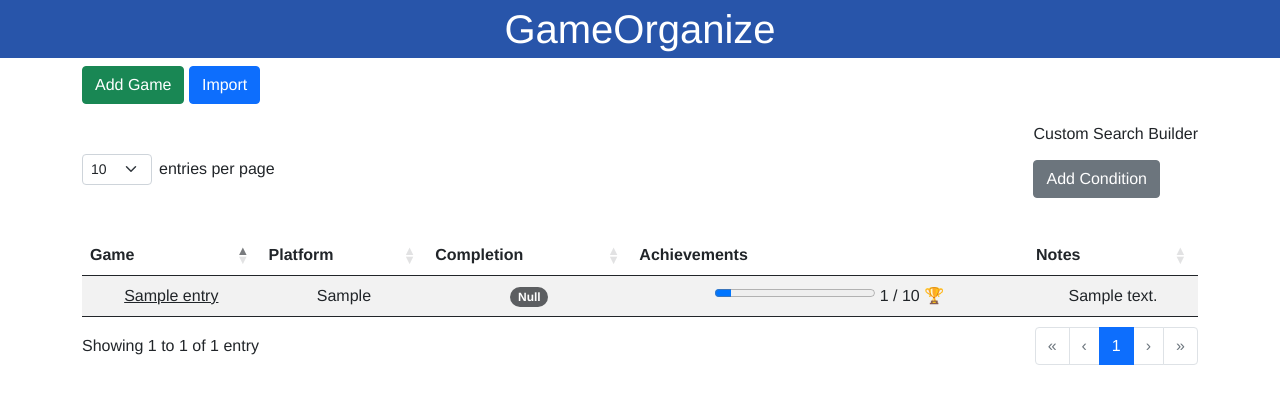
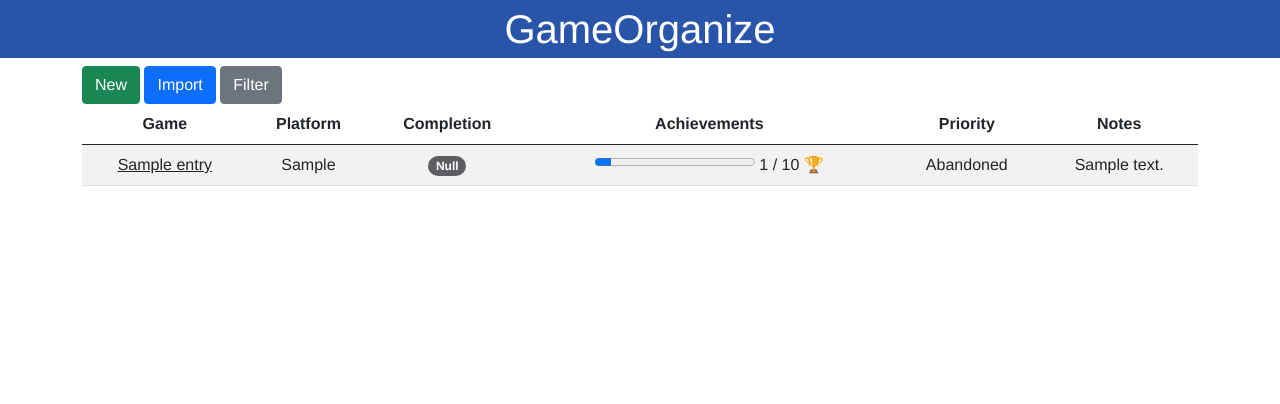
Before and after one commit to willdobbies/gameorganize, a Flask app: page / in a window 1280 px wide. Shown: the top 404 px of the page. Run offline with Flask 3, Linux system fonts and the light colour scheme; tables that the repository leaves empty hold one stand-in row (values such as "Sample post"); some libraries are stand-ins or nearby versions.

Commit message:
Add collapsable filter component

```diff
--- a/src/gameorganize/app.py
+++ b/src/gameorganize/app.py
@@ -1,6 +1,6 @@
 from flask import Flask, render_template, request, url_for, redirect, flash
 from model.game import db
-from model.game import GameEntry, Completion
+from model.game import GameEntry, Completion, Priority
 from importers.retroachievements import ImporterRetroAchievements as ImporterRA
 from importers.steam import ImporterSteam
 
@@ -155,4 +155,6 @@ def all_games():
   return render_template(
     'list.html',
     all_games=all_games,
+    Completion=Completion,
+    Priority=Priority
   )
--- a/src/gameorganize/templates/base.html
+++ b/src/gameorganize/templates/base.html
@@ -22,6 +22,8 @@
       {% block content %}{% endblock %}
     </div>
     <script type="text/javascript" charset="utf8" src="https://code.jquery.com/jquery-3.6.0.min.js"></script>
+  <script src="https://cdn.jsdelivr.net/npm/popper.js@1.12.9/dist/umd/popper.min.js" integrity="sha384-ApNbgh9B+Y1QKtv3Rn7W3mgPxhU9K/ScQsAP7hUibX39j7fakFPskvXusvfa0b4Q" crossorigin="anonymous"></script>
+  <script src="https://cdn.jsdelivr.net/npm/bootstrap@4.0.0/dist/js/bootstrap.min.js" integrity="sha384-JZR6Spejh4U02d8jOt6vLEHfe/JQGiRRSQQxSfFWpi1MquVdAyjUar5+76PVCmYl" crossorigin="anonymous"></script>
     <script src="/static/datatables.min.js"></script>
     {% block scripts %}{% endblock %}
   </body>
--- /dev/null
+++ b/src/gameorganize/templates/filter.html
@@ -0,0 +1,27 @@
+<button data-toggle="collapse" data-target="#filter" class="btn btn-secondary">Filter</button>
+<div id="filter" class="collapse">
+    <form action="" method="post">
+        <div class="form-group">
+            <label for="name">Completion</label>
+            {% for type in Completion %}
+                <div class="form-check form-check-inline">
+                    <input class="form-check-input" type="checkbox" id="platforms" value="completion">
+                    <label class="form-check-label badge badge-{{ type.name.lower() }}" for="completion">{{type.name}}</label>
+                </div>
+            {% endfor %}
+        </div>
+        <div class="form-group">
+            <label for="name">Priority</label>
+            {% for type in Priority %}
+                <div class="form-check form-check-inline">
+                    <input class="form-check-input" type="checkbox" id="priority" value="priority">
+                    <label class="form-check-label" for="priority">{{type.name}}</label>
+                </div>
+            {% endfor %}
+        </div>
+        <div class="form-group">
+            <button type="submit" class="btn btn-success">Apply</button>
+            <a href="{{ url_for('all_games') }}" class="btn btn-secondary">Reset</a>
+        </div>
+    </form>
+</div>
--- a/src/gameorganize/templates/list.html
+++ b/src/gameorganize/templates/list.html
@@ -1,7 +1,8 @@
 {% extends "base.html" %}
 {% block content %}
-<a href="{{ url_for('game_add')}}" class="btn btn-success">Add Game</a>
+<a href="{{ url_for('game_add')}}" class="btn btn-success">New</a>
 <a href="{{ url_for('game_import')}}" class="btn btn-primary">Import</a>
+{% include "filter.html" %}
 <table id="data" class="table table-striped">
 <thead>
     <tr>
@@ -9,6 +10,7 @@
     <th>Platform</th>
     <th>Completion</th>
     <th>Achievements</th>
+    <th>Priority</th>
     <th>Notes</th>
     </tr>
 </thead>
@@ -38,6 +40,9 @@
             {% endif %}
         </td>
         <td>
+            {{ game.priority.name }}
+        </td>
+        <td>
             {{ game.notes }}
         </td>
     </tr>
@@ -47,7 +52,7 @@
 {%endblock%}
 
 {% block scripts %}
-  <script>
+  <!--script>
     $(document).ready(function () {
       $('#data').DataTable({
         paging: true,
@@ -56,12 +61,13 @@
             bottomEnd: 'paging'
         },
         columns: [
-          {searchable: true},
-          {searchable: true},
           {orderable: true, searchable: true},
-          {orderable: false, searchable: false},
-          null],
+          {orderable: true, searchable: true},
+          {orderable: true, searchable: true},
+          {orderable: true, searchable: false},
+          {orderable: true, searchable: false},
+        ],
       });
     });
-  </script>
+  </script-->
 {% endblock %}
```
